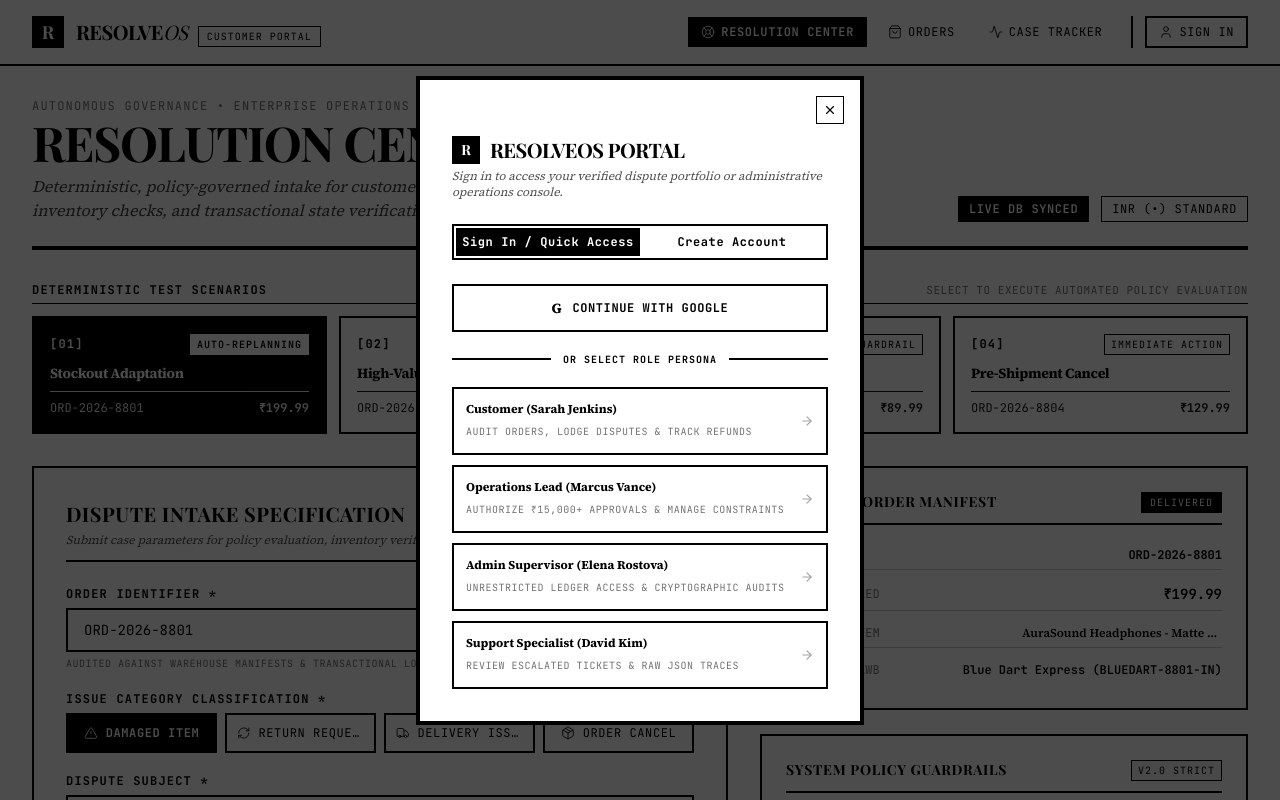
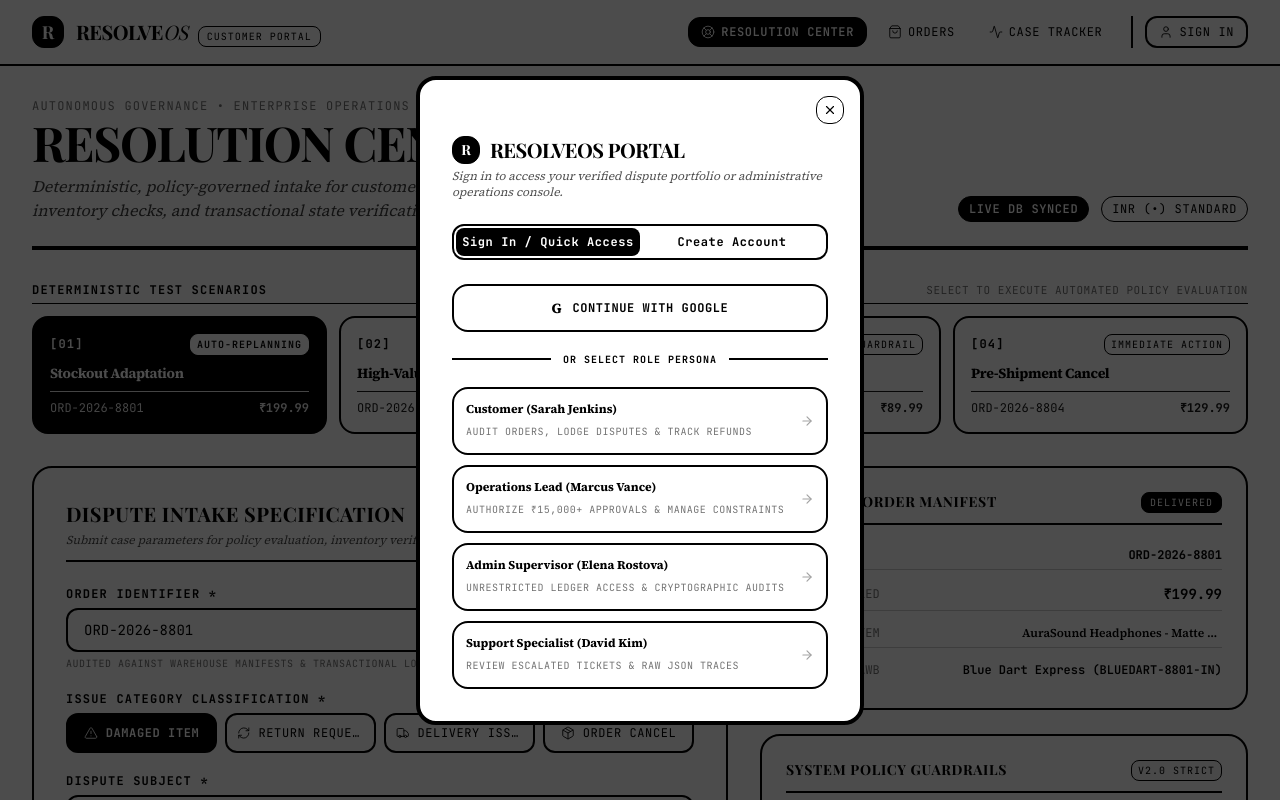
Before and after one commit to PurvaBhadange/ResolveOS-2, a Next.js app in the folder frontend/: page / in a window 1280 px wide. Both pictures are taken after a click on the button "SIGN IN". Shown: the top 800 px of the page. Built offline with nearby package versions, Linux system fonts and the light colour scheme; no server answers; a web font is replaced by a local one.

Commit message:
style(ui): add curved edges to all boxes, cards, inputs, and modals

```diff
--- a/frontend/app/globals.css
+++ b/frontend/app/globals.css
@@ -20,10 +20,6 @@ body {
   -moz-osx-font-smoothing: grayscale;
 }
 
-/* Enforce 0px radius across the entire document */
-*, *::before, *::after {
-  border-radius: 0 !important;
-}
 
 /* Accessibility Focus States */
 :focus-visible {
--- a/frontend/components/CustomerHelpCenter.tsx
+++ b/frontend/components/CustomerHelpCenter.tsx
@@ -357,10 +357,10 @@ export const CustomerHelpCenter: React.FC<HelpCenterProps> = ({
             </p>
           </div>
           <div className="flex items-center gap-3 font-mono text-xs tracking-wider uppercase">
-            <span className="border border-black px-2.5 py-1 bg-black text-white font-semibold">
+            <span className="border border-black px-2.5 py-1 bg-black text-white font-semibold rounded-full">
               Live DB Synced
             </span>
-            <span className="border border-black px-2.5 py-1 bg-white text-black">
+            <span className="border border-black px-2.5 py-1 bg-white text-black rounded-full">
               INR (&bull;) Standard
             </span>
           </div>
@@ -386,7 +386,7 @@ export const CustomerHelpCenter: React.FC<HelpCenterProps> = ({
                 key={p.id}
                 type="button"
                 onClick={() => handleSelectPreset(p)}
-                className={`text-left p-4 border-2 transition-colors duration-100 ${
+                className={`text-left p-4 border-2 rounded-xl transition-colors duration-100 ${
                   isSelected
                     ? 'bg-black text-white border-black'
                     : 'bg-white text-black border-black hover:bg-black hover:text-white group'
@@ -396,7 +396,7 @@ export const CustomerHelpCenter: React.FC<HelpCenterProps> = ({
                   <span className="font-mono text-xs tracking-widest font-bold">
                     [{p.num}]
                   </span>
-                  <span className={`font-mono text-[10px] tracking-widest uppercase px-1.5 py-0.5 border ${
+                  <span className={`font-mono text-[10px] tracking-widest uppercase px-1.5 py-0.5 border rounded-md ${
                     isSelected
                       ? 'border-white bg-white text-black font-semibold'
                       : 'border-black text-black group-hover:border-white group-hover:text-white'
@@ -420,7 +420,7 @@ export const CustomerHelpCenter: React.FC<HelpCenterProps> = ({
       {/* 3. Main Two-Column Console (Form + Order Details) */}
       <div className="grid grid-cols-1 lg:grid-cols-12 gap-8">
         {/* LEFT: Ticket Submission Form (7 cols) */}
-        <div className="lg:col-span-7 border-2 border-black p-6 sm:p-8 bg-white space-y-6">
+        <div className="lg:col-span-7 border-2 border-black p-6 sm:p-8 bg-white space-y-6 rounded-2xl">
           <div className="border-b-2 border-black pb-3">
             <h2 className="font-display text-xl font-bold uppercase tracking-wide text-black">
               Dispute Intake Specification
@@ -431,7 +431,7 @@ export const CustomerHelpCenter: React.FC<HelpCenterProps> = ({
           </div>
 
           {error && (
-            <div className="p-4 border-2 border-black bg-black text-white text-xs font-mono flex items-start gap-3">
+            <div className="p-4 border-2 border-black bg-black text-white text-xs font-mono flex items-start gap-3 rounded-xl">
               <AlertTriangle className="w-4 h-4 text-white shrink-0 mt-0.5" />
               <div>
                 <span className="font-bold uppercase tracking-wider block">System Execution Error</span>
@@ -452,7 +452,7 @@ export const CustomerHelpCenter: React.FC<HelpCenterProps> = ({
                 value={orderNumber}
                 onChange={(e) => handleOrderNumberChange(e.target.value)}
                 placeholder="e.g. ORD-2026-8801"
-                className="w-full px-4 py-2.5 border-2 border-black bg-white text-black text-sm font-mono focus:border-b-4 placeholder:italic placeholder:text-neutral-400"
+                className="w-full px-4 py-2.5 border-2 border-black bg-white text-black text-sm font-mono rounded-lg focus:border-b-4 placeholder:italic placeholder:text-neutral-400"
               />
               <p className="font-mono text-[10px] tracking-wider uppercase text-neutral-500 mt-1">
                 Audited against warehouse manifests &amp; transactional logs.
@@ -478,7 +478,7 @@ export const CustomerHelpCenter: React.FC<HelpCenterProps> = ({
                       key={c.id}
                       type="button"
                       onClick={() => handleCategoryChange(c.id)}
-                      className={`flex items-center justify-center gap-2 p-2.5 border-2 text-xs font-mono tracking-wider uppercase transition-colors duration-100 ${
+                      className={`flex items-center justify-center gap-2 p-2.5 border-2 rounded-lg text-xs font-mono tracking-wider uppercase transition-colors duration-100 ${
                         isSelected
                           ? 'bg-black text-white border-black font-bold'
                           : 'bg-white text-black border-black hover:bg-black hover:text-white'
@@ -503,7 +503,7 @@ export const CustomerHelpCenter: React.FC<HelpCenterProps> = ({
                 value={issueTitle}
                 onChange={(e) => setIssueTitle(e.target.value)}
                 placeholder="Brief summary of dispute claim"
-                className="w-full px-4 py-2.5 border-2 border-black bg-white text-black text-sm font-serif font-semibold focus:border-b-4 placeholder:italic placeholder:text-neutral-400"
+                className="w-full px-4 py-2.5 border-2 border-black bg-white text-black text-sm font-serif font-semibold rounded-lg focus:border-b-4 placeholder:italic placeholder:text-neutral-400"
               />
             </div>
 
@@ -518,7 +518,7 @@ export const CustomerHelpCenter: React.FC<HelpCenterProps> = ({
                 value={issueDescription}
                 onChange={(e) => setIssueDescription(e.target.value)}
                 placeholder="Enter verified customer claim statement..."
-                className="w-full px-4 py-2.5 border-2 border-black bg-white text-black text-sm font-serif resize-none focus:border-b-4 placeholder:italic placeholder:text-neutral-400"
+                className="w-full px-4 py-2.5 border-2 border-black bg-white text-black text-sm font-serif resize-none rounded-lg focus:border-b-4 placeholder:italic placeholder:text-neutral-400"
               />
             </div>
 
@@ -532,7 +532,7 @@ export const CustomerHelpCenter: React.FC<HelpCenterProps> = ({
               <button
                 type="submit"
                 disabled={isProcessing}
-                className="px-6 py-3 border-2 border-black bg-black text-white hover:bg-white hover:text-black font-mono text-xs tracking-widest uppercase font-bold transition-colors duration-100 flex items-center gap-2 disabled:opacity-50"
+                className="px-6 py-3 border-2 border-black bg-black text-white hover:bg-white hover:text-black font-mono text-xs tracking-widest uppercase font-bold rounded-lg transition-colors duration-100 flex items-center gap-2 disabled:opacity-50"
               >
                 {isProcessing ? (
                   <>
@@ -553,12 +553,12 @@ export const CustomerHelpCenter: React.FC<HelpCenterProps> = ({
         {/* RIGHT: Live Order Context & Policy Guardrails (5 cols) */}
         <div className="lg:col-span-5 space-y-6">
           {/* Order Record Card */}
-          <div className="border-2 border-black p-6 bg-white space-y-4">
+          <div className="border-2 border-black p-6 bg-white space-y-4 rounded-2xl">
             <div className="flex items-center justify-between border-b-2 border-black pb-2.5">
               <span className="font-display font-bold text-sm tracking-wider uppercase text-black">
                 Verified Order Manifest
               </span>
-              <span className="border border-black px-2 py-0.5 font-mono text-[10px] tracking-widest uppercase bg-black text-white">
+              <span className="border border-black px-2 py-0.5 font-mono text-[10px] tracking-widest uppercase bg-black text-white rounded-md">
                 {orderPreview?.order_status || 'DELIVERED'}
               </span>
             </div>
@@ -588,18 +588,18 @@ export const CustomerHelpCenter: React.FC<HelpCenterProps> = ({
           </div>
 
           {/* Active Policy Rules */}
-          <div className="border-2 border-black p-6 bg-white space-y-4">
+          <div className="border-2 border-black p-6 bg-white space-y-4 rounded-2xl">
             <div className="flex items-center justify-between border-b-2 border-black pb-2.5">
               <span className="font-display font-bold text-sm tracking-wider uppercase text-black">
                 System Policy Guardrails
               </span>
-              <span className="border border-black px-1.5 py-0.5 font-mono text-[10px] tracking-widest uppercase bg-neutral-100 text-black">
+              <span className="border border-black px-1.5 py-0.5 font-mono text-[10px] tracking-widest uppercase bg-neutral-100 text-black rounded-md">
                 v2.0 STRICT
               </span>
             </div>
 
             <div className="space-y-3 text-xs">
-              <div className="p-3 border border-black bg-neutral-50">
+              <div className="p-3 border border-black bg-neutral-50 rounded-xl">
                 <span className="font-mono text-xs font-bold uppercase tracking-wider block text-black">
                   Stockout Fallback Guard
                 </span>
@@ -608,7 +608,7 @@ export const CustomerHelpCenter: React.FC<HelpCenterProps> = ({
                 </span>
               </div>
 
-              <div className="p-3 border border-black bg-neutral-50">
+              <div className="p-3 border border-black bg-neutral-50 rounded-xl">
                 <span className="font-mono text-xs font-bold uppercase tracking-wider block text-black">
                   ₹15,000 HITL Approval Gate
                 </span>
--- a/frontend/components/Navbar.tsx
+++ b/frontend/components/Navbar.tsx
@@ -36,14 +36,14 @@ export const Navbar: React.FC<NavbarProps> = ({ activeTab, setActiveTab }) => {
               className="flex items-center gap-3 cursor-pointer select-none group"
               onClick={() => setActiveTab('help')}
             >
-              <div className="w-8 h-8 bg-black text-white flex items-center justify-center font-display font-bold text-lg border border-black transition-colors duration-100 group-hover:bg-white group-hover:text-black">
+              <div className="w-8 h-8 bg-black text-white flex items-center justify-center font-display font-bold text-lg border border-black rounded-lg transition-colors duration-100 group-hover:bg-white group-hover:text-black">
                 R
               </div>
               <div className="flex items-baseline gap-2.5">
                 <span className="text-xl font-display font-bold tracking-tight text-black">
                   RESOLVE<span className="font-normal italic">OS</span>
                 </span>
-                <span className="hidden sm:inline-block px-2 py-0.5 font-mono text-[10px] tracking-widest uppercase text-black border border-black bg-white">
+                <span className="hidden sm:inline-block px-2 py-0.5 font-mono text-[10px] tracking-widest uppercase text-black border border-black bg-white rounded-md">
                   {userRole === 'customer' ? 'Customer Portal' : `${userRole} Workspace`}
                 </span>
               </div>
@@ -58,7 +58,7 @@ export const Navbar: React.FC<NavbarProps> = ({ activeTab, setActiveTab }) => {
                   <button
                     key={item.id}
                     onClick={() => setActiveTab(item.id)}
-                    className={`flex items-center gap-1.5 px-3 py-1.5 text-xs font-mono tracking-wider uppercase border transition-colors duration-100 ${
+                    className={`flex items-center gap-1.5 px-3 py-1.5 text-xs font-mono tracking-wider uppercase border rounded-lg transition-colors duration-100 ${
                       isActive
                         ? 'bg-black text-white border-black font-semibold'
                         : 'bg-white text-black border-transparent hover:border-black hover:bg-black hover:text-white'
@@ -79,10 +79,10 @@ export const Navbar: React.FC<NavbarProps> = ({ activeTab, setActiveTab }) => {
                         src={session.user.image}
                         alt={session.user.name || 'User'}
                         referrerPolicy="no-referrer"
-                        className="w-8 h-8 border-2 border-black object-cover"
+                        className="w-8 h-8 border-2 border-black object-cover rounded-full"
                       />
                     ) : (
-                      <div className="w-8 h-8 bg-black text-white font-mono font-medium text-xs flex items-center justify-center border-2 border-black">
+                      <div className="w-8 h-8 bg-black text-white font-mono font-medium text-xs flex items-center justify-center border-2 border-black rounded-full">
                         {(session.user?.name || 'U').charAt(0).toUpperCase()}
                       </div>
                     )}
@@ -97,7 +97,7 @@ export const Navbar: React.FC<NavbarProps> = ({ activeTab, setActiveTab }) => {
                     <button
                       onClick={() => signOut()}
                       title="Sign Out"
-                      className="p-1.5 border border-black bg-white text-black hover:bg-black hover:text-white transition-colors duration-100"
+                      className="p-1.5 border border-black bg-white text-black hover:bg-black hover:text-white transition-colors duration-100 rounded-lg"
                     >
                       <LogOut size={14} strokeWidth={1.5} />
                     </button>
@@ -105,7 +105,7 @@ export const Navbar: React.FC<NavbarProps> = ({ activeTab, setActiveTab }) => {
                 ) : (
                   <button
                     onClick={() => setIsSignInOpen(true)}
-                    className="flex items-center gap-1.5 px-3 py-1.5 border-2 border-black bg-white text-black text-xs font-mono tracking-wider uppercase hover:bg-black hover:text-white transition-colors duration-100"
+                    className="flex items-center gap-1.5 px-3 py-1.5 border-2 border-black bg-white text-black text-xs font-mono tracking-wider uppercase hover:bg-black hover:text-white transition-colors duration-100 rounded-lg"
                   >
                     <User size={14} strokeWidth={1.5} />
                     <span>Sign In</span>
--- a/frontend/components/SignInModal.tsx
+++ b/frontend/components/SignInModal.tsx
@@ -78,17 +78,17 @@ export const SignInModal: React.FC<SignInModalProps> = ({ isOpen, onClose }) =>
 
   return (
     <div className="fixed inset-0 z-50 flex items-center justify-center p-4 bg-black/70">
-      <div className="bg-white w-full max-w-md border-4 border-black p-6 sm:p-8 relative space-y-6 max-h-[90vh] overflow-y-auto">
+      <div className="bg-white w-full max-w-md border-4 border-black p-6 sm:p-8 relative space-y-6 max-h-[90vh] overflow-y-auto rounded-2xl">
         <button
           onClick={onClose}
-          className="absolute right-4 top-4 p-1.5 border border-black bg-white text-black hover:bg-black hover:text-white transition-colors duration-100"
+          className="absolute right-4 top-4 p-1.5 border border-black bg-white text-black hover:bg-black hover:text-white transition-colors duration-100 rounded-lg"
         >
           <X size={14} strokeWidth={2} />
         </button>
 
         <div className="space-y-1">
           <div className="flex items-center gap-2.5">
-            <div className="w-7 h-7 bg-black text-white font-display font-bold text-sm flex items-center justify-center border border-black">
+            <div className="w-7 h-7 bg-black text-white font-display font-bold text-sm flex items-center justify-center border border-black rounded-lg">
               R
             </div>
             <h2 className="text-xl font-display font-bold uppercase tracking-tight text-black">
@@ -101,10 +101,10 @@ export const SignInModal: React.FC<SignInModalProps> = ({ isOpen, onClose }) =>
         </div>
 
         {/* Segmented Control Tabs */}
-        <div className="flex border-2 border-black p-0.5 text-xs font-mono tracking-wider uppercase">
+        <div className="flex border-2 border-black p-0.5 text-xs font-mono tracking-wider uppercase rounded-lg overflow-hidden">
           <button
             onClick={() => { setActiveTab('signin'); setGoogleNotice(null); }}
-            className={`flex-1 py-1.5 transition-colors duration-100 font-bold ${
+            className={`flex-1 py-1.5 transition-colors duration-100 font-bold rounded-md ${
               activeTab === 'signin' ? 'bg-black text-white' : 'bg-white text-black hover:bg-neutral-100'
             }`}
           >
@@ -112,7 +112,7 @@ export const SignInModal: React.FC<SignInModalProps> = ({ isOpen, onClose }) =>
           </button>
           <button
             onClick={() => { setActiveTab('register'); setGoogleNotice(null); }}
-            className={`flex-1 py-1.5 transition-colors duration-100 font-bold ${
+            className={`flex-1 py-1.5 transition-colors duration-100 font-bold rounded-md ${
               activeTab === 'register' ? 'bg-black text-white' : 'bg-white text-black hover:bg-neutral-100'
             }`}
           >
@@ -121,7 +121,7 @@ export const SignInModal: React.FC<SignInModalProps> = ({ isOpen, onClose }) =>
         </div>
 
         {googleNotice && (
-          <div className="p-3 border-2 border-black bg-neutral-50 text-black text-xs font-mono leading-normal flex items-start gap-2.5">
+          <div className="p-3 border-2 border-black bg-neutral-50 text-black text-xs font-mono leading-normal flex items-start gap-2.5 rounded-xl">
             <AlertCircle size={14} className="shrink-0 mt-0.5" />
             <p className="text-[11px] font-serif italic">{googleNotice}</p>
           </div>
@@ -133,7 +133,7 @@ export const SignInModal: React.FC<SignInModalProps> = ({ isOpen, onClose }) =>
             <button
               onClick={handleGoogleSignIn}
               disabled={googleLoading || loading}
-              className="w-full flex items-center justify-center gap-2.5 px-4 py-3 border-2 border-black bg-white text-black font-mono font-bold text-xs uppercase tracking-wider hover:bg-black hover:text-white transition-colors duration-100 disabled:opacity-50 group"
+              className="w-full flex items-center justify-center gap-2.5 px-4 py-3 border-2 border-black bg-white text-black font-mono font-bold text-xs uppercase tracking-wider hover:bg-black hover:text-white transition-colors duration-100 disabled:opacity-50 group rounded-xl"
             >
               {googleLoading ? (
                 <>
@@ -161,7 +161,7 @@ export const SignInModal: React.FC<SignInModalProps> = ({ isOpen, onClose }) =>
               <button
                 onClick={() => handleStaffLogin('sarah.jenkins@example.com', 'Sarah Jenkins', 'customer')}
                 disabled={loading}
-                className="w-full flex items-center justify-between p-3 border-2 border-black bg-white hover:bg-black hover:text-white text-black text-left transition-colors duration-100 group"
+                className="w-full flex items-center justify-between p-3 border-2 border-black bg-white hover:bg-black hover:text-white text-black text-left transition-colors duration-100 group rounded-xl"
               >
                 <div>
                   <span className="font-serif font-bold text-xs block">Customer (Sarah Jenkins)</span>
@@ -175,7 +175,7 @@ export const SignInModal: React.FC<SignInModalProps> = ({ isOpen, onClose }) =>
               <button
                 onClick={() => handleStaffLogin('marcus.vance@example.com', 'Marcus Vance', 'operations')}
                 disabled={loading}
-                className="w-full flex items-center justify-between p-3 border-2 border-black bg-white hover:bg-black hover:text-white text-black text-left transition-colors duration-100 group"
+                className="w-full flex items-center justify-between p-3 border-2 border-black bg-white hover:bg-black hover:text-white text-black text-left transition-colors duration-100 group rounded-xl"
               >
                 <div>
                   <span className="font-serif font-bold text-xs block">Operations Lead (Marcus Vance)</span>
@@ -189,7 +189,7 @@ export const SignInModal: React.FC<SignInModalProps> = ({ isOpen, onClose }) =>
               <button
                 onClick={() => handleStaffLogin('elena.rostova@example.com', 'Elena Rostova', 'admin')}
                 disabled={loading}
-                className="w-full flex items-center justify-between p-3 border-2 border-black bg-white hover:bg-black hover:text-white text-black text-left transition-colors duration-100 group"
+                className="w-full flex items-center justify-between p-3 border-2 border-black bg-white hover:bg-black hover:text-white text-black text-left transition-colors duration-100 group rounded-xl"
               >
                 <div>
                   <span className="font-serif font-bold text-xs block">Admin Supervisor (Elena Rostova)</span>
@@ -203,7 +203,7 @@ export const SignInModal: React.FC<SignInModalProps> = ({ isOpen, onClose }) =>
               <button
                 onClick={() => handleStaffLogin('david.kim@example.com', 'David Kim', 'support_agent')}
                 disabled={loading}
-                className="w-full flex items-center justify-between p-3 border-2 border-black bg-white hover:bg-black hover:text-white text-black text-left transition-colors duration-100 group"
+                className="w-full flex items-center justify-between p-3 border-2 border-black bg-white hover:bg-black hover:text-white text-black text-left transition-colors duration-100 group rounded-xl"
               >
                 <div>
                   <span className="font-serif font-bold text-xs block">Support Specialist (David Kim)</span>
@@ -227,7 +227,7 @@ export const SignInModal: React.FC<SignInModalProps> = ({ isOpen, onClose }) =>
                 value={regName}
                 onChange={(e) => setRegName(e.target.value)}
                 placeholder="e.g. Priya Sharma"
-                className="w-full px-3 py-2 border-2 border-black bg-white text-black text-xs font-serif placeholder:italic placeholder:text-neutral-400 focus:border-b-4"
+                className="w-full px-3 py-2 border-2 border-black bg-white text-black text-xs font-serif placeholder:italic placeholder:text-neutral-400 focus:border-b-4 rounded-lg"
               />
             </div>
 
@@ -241,7 +241,7 @@ export const SignInModal: React.FC<SignInModalProps> = ({ isOpen, onClose }) =>
                 value={regEmail}
                 onChange={(e) => setRegEmail(e.target.value)}
                 placeholder="e.g. priya.sharma@example.com"
-                className="w-full px-3 py-2 border-2 border-black bg-white text-black text-xs font-mono placeholder:italic placeholder:text-neutral-400 focus:border-b-4"
+                className="w-full px-3 py-2 border-2 border-black bg-white text-black text-xs font-mono placeholder:italic placeholder:text-neutral-400 focus:border-b-4 rounded-lg"
               />
             </div>
 
@@ -252,7 +252,7 @@ export const SignInModal: React.FC<SignInModalProps> = ({ isOpen, onClose }) =>
               <select
                 value={regRole}
                 onChange={(e) => setRegRole(e.target.value as any)}
-                className="w-full px-3 py-2 border-2 border-black bg-white text-black text-xs font-mono focus:border-b-4"
+                className="w-full px-3 py-2 border-2 border-black bg-white text-black text-xs font-mono focus:border-b-4 rounded-lg"
               >
                 <option value="customer">Customer (Standard Client)</option>
                 <option value="operations">Operations Lead (Review Queue)</option>
@@ -271,14 +271,14 @@ export const SignInModal: React.FC<SignInModalProps> = ({ isOpen, onClose }) =>
                 value={regPassword}
                 onChange={(e) => setRegPassword(e.target.value)}
                 placeholder="••••••••"
-                className="w-full px-3 py-2 border-2 border-black bg-white text-black text-xs font-mono focus:border-b-4"
+                className="w-full px-3 py-2 border-2 border-black bg-white text-black text-xs font-mono focus:border-b-4 rounded-lg"
               />
             </div>
 
             <button
               type="submit"
               disabled={loading}
-              className="w-full py-3 border-2 border-black bg-black text-white font-mono text-xs tracking-widest uppercase font-bold hover:bg-white hover:text-black transition-colors duration-100 disabled:opacity-50 mt-2"
+              className="w-full py-3 border-2 border-black bg-black text-white font-mono text-xs tracking-widest uppercase font-bold hover:bg-white hover:text-black transition-colors duration-100 disabled:opacity-50 mt-2 rounded-lg"
             >
               {loading ? 'Creating Credentials...' : 'Create Account & Authorize'}
             </button>
--- a/frontend/tailwind.config.js
+++ b/frontend/tailwind.config.js
@@ -27,15 +27,15 @@ module.exports = {
       },
       borderRadius: {
         'none': '0px',
-        'sm': '0px',
-        'DEFAULT': '0px',
-        'md': '0px',
-        'lg': '0px',
-        'xl': '0px',
-        '2xl': '0px',
-        '3xl': '0px',
-        'pill': '0px',
-        'full': '0px',
+        'sm': '4px',
+        'DEFAULT': '8px',
+        'md': '8px',
+        'lg': '12px',
+        'xl': '16px',
+        '2xl': '20px',
+        '3xl': '24px',
+        'pill': '9999px',
+        'full': '9999px',
       },
       boxShadow: {
         'none': 'none',
```
Also changed, not shown: frontend/app/page.tsx (+6 -6 lines), frontend/components/AgentLoopVisualizer.tsx (+7 -7 lines), frontend/components/AgentTraceInspector.tsx (+10 -10 lines), frontend/components/CaseDetailsView.tsx (+14 -14 lines), frontend/components/OperationsDashboard.tsx (+19 -19 lines), frontend/components/OrdersView.tsx (+6 -6 lines).
